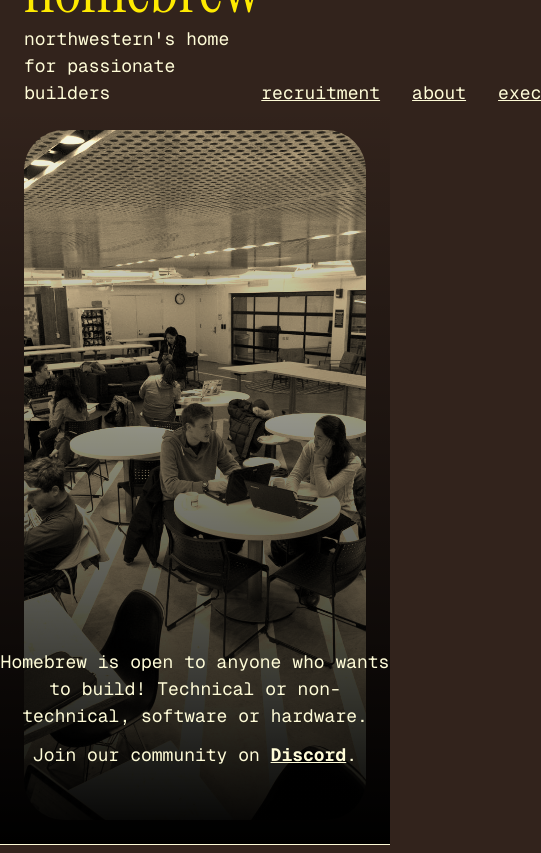
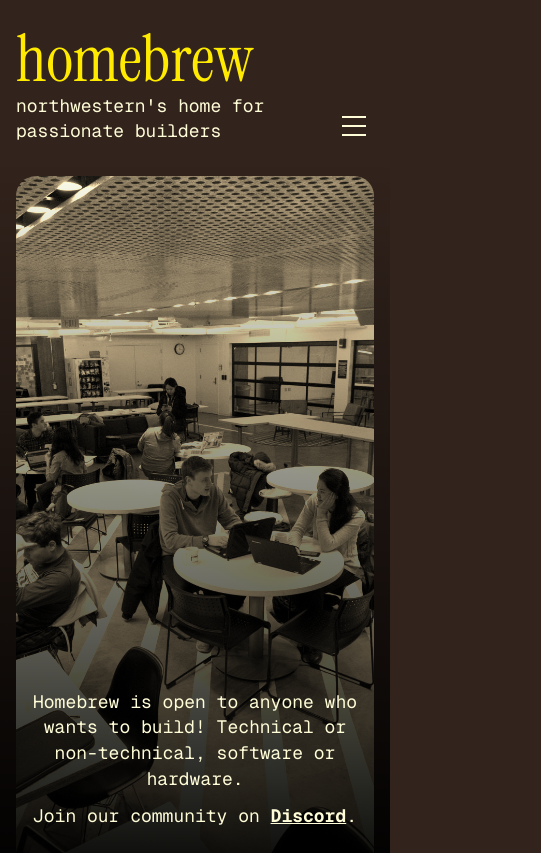
Before and after one commit to homebrew-ai-club/homebrew-website, a Next.js app: page / in a window 390 px wide. Shown: the top 853 px of the page, 541 px wide, since content can reach past the window. Built offline with nearby package versions, Linux system fonts and the light colour scheme.

Commit message:
update mobile view layout

```diff
--- a/src/app/page.tsx
+++ b/src/app/page.tsx
@@ -4,7 +4,7 @@
 export default function Home() {
   return (
     <div className="flex flex-col">
-      <div className="relative h-[87.5vh] w-full overflow-hidden px-6 py-6">
+      <div className="relative h-[87.5vh] w-full overflow-hidden px-4 md:px-6 py-4 md:py-6">
         <div className="absolute inset-0 z-10 bg-gradient-to-t from-black/100 to-transparent" />
         <Image
           src="/images/the_garage_sample_photo.jpg"
@@ -12,13 +12,13 @@
           width={1920}
           height={1080}
           priority
-          className="rounded-[40px] w-full h-full object-cover sepia"
+          className="rounded-[20px] md:rounded-[40px] w-full h-full object-cover sepia"
           sizes="(max-width: 768px) 100vw, (max-width: 1200px) 80vw"
         />
         <div className="absolute inset-0 z-20 flex items-end">
-          <div className="w-full h-[40%] flex flex-col items-center justify-center pt-6">
-            <p className="mb-3 md:max-w-[38vw] text-center">Homebrew is open to anyone who wants to build! Technical or non-technical, software or hardware.</p>
-            <p>Join our community on <Link href="https://discord.gg/VeXD2c9tqW" className="font-bold">Discord</Link>.</p>
+          <div className="w-full h-[40%] flex flex-col items-center justify-center pt-4 md:pt-6 px-4 md:px-0">
+            <p className="mb-3 text-sm md:text-base lg:text-lg text-center max-w-[90vw] md:max-w-[38vw]">Homebrew is open to anyone who wants to build! Technical or non-technical, software or hardware.</p>
+            <p className="text-sm md:text-base">Join our community on <Link href="https://discord.gg/VeXD2c9tqW" className="font-bold">Discord</Link>.</p>
           </div>
         </div>
       </div>
--- a/src/components/Navbar.tsx
+++ b/src/components/Navbar.tsx
@@ -1,35 +1,74 @@
 'use client'
 import Link from 'next/link';
 import { usePathname } from 'next/navigation';
+import { useState } from 'react';
 
 const Navbar = () => {
   const pathname = usePathname();
   const isHomePage = pathname === '/';
+  const [isMenuOpen, setIsMenuOpen] = useState(false);
+
+  const toggleMenu = () => {
+    setIsMenuOpen(!isMenuOpen);
+  };
+
+  const NavLinks = () => (
+    <>
+      <p><Link href="/apply">recruitment</Link></p>
+      <p><Link href="/about">about</Link></p>
+      <p><Link href="/exec">exec</Link></p>
+    </>
+  );
 
   return (
     <nav className="w-full h-fit flex flex-col gap-0">
-      {isHomePage ?
-        <div className="flex flex-row items-end h-[12.5vh] px-6 justify-between">
+      {isHomePage ? (
+        <div className="flex flex-row items-end min-h-[15vh] md:h-[12.5vh] px-4 md:px-6 py-4 md:py-0 justify-between">
           <div className="flex flex-col">
-            <h1 className="mb-[-15px]">homebrew</h1>
-            <p>northwestern's home for passionate builders</p>
+            <h1 className="mb-[-10px] md:mb-[-15px] text-2xl md:text-3xl lg:text-4xl">homebrew</h1>
+            <p className="text-sm md:text-base lg:text-lg whitespace-normal max-w-[80vw] md:max-w-none">northwestern's home for passionate builders</p>
           </div>
-          <div className="flex flex-row gap-8">
-            <p><Link href="/apply">recruitment</Link></p>
-            <p><Link href="/about">about</Link></p>
-            <p><Link href="/exec">exec</Link></p>
+          <div className="hidden md:flex flex-row gap-8">
+            <NavLinks />
           </div>
+          <button
+            className="md:hidden p-2"
+            onClick={toggleMenu}
+            aria-label="Toggle menu"
+          >
+            <div className="w-6 h-5 flex flex-col justify-between">
+              <span className={`w-full h-0.5 bg-current transform transition-all duration-300 ${isMenuOpen ? 'rotate-45 translate-y-2' : ''}`} />
+              <span className={`w-full h-0.5 bg-current transition-all duration-300 ${isMenuOpen ? 'opacity-0' : ''}`} />
+              <span className={`w-full h-0.5 bg-current transform transition-all duration-300 ${isMenuOpen ? '-rotate-45 -translate-y-2' : ''}`} />
+            </div>
+          </button>
         </div>
-        :
-        <div className="flex flex-row justify-between items-center h-[7vh] px-5 pt-0.5">
-          <h3><Link href="/" className="!no-underline">homebrew</Link></h3>
-          <div className="flex flex-row gap-8">
-            <p><Link href="/apply">recruitment</Link></p>
-            <p><Link href="/about">about</Link></p>
-            <p><Link href="/exec">exec</Link></p>
+      ) : (
+        <div className="flex flex-row justify-between items-center min-h-[10vh] md:h-[7vh] px-4 md:px-5 py-4 md:py-0">
+          <h3 className="text-xl md:text-2xl"><Link href="/" className="!no-underline">homebrew</Link></h3>
+          <div className="hidden md:flex flex-row gap-8">
+            <NavLinks />
           </div>
+          <button
+            className="md:hidden p-2"
+            onClick={toggleMenu}
+            aria-label="Toggle menu"
+          >
+            <div className="w-6 h-5 flex flex-col justify-between">
+              <span className={`w-full h-0.5 bg-current transform transition-all duration-300 ${isMenuOpen ? 'rotate-45 translate-y-2' : ''}`} />
+              <span className={`w-full h-0.5 bg-current transition-all duration-300 ${isMenuOpen ? 'opacity-0' : ''}`} />
+              <span className={`w-full h-0.5 bg-current transform transition-all duration-300 ${isMenuOpen ? '-rotate-45 -translate-y-2' : ''}`} />
+            </div>
+          </button>
         </div>
-      }
+      )}
+
+      {/* Mobile menu */}
+      <div className={`md:hidden w-full bg-background transition-all duration-300 ease-in-out ${isMenuOpen ? 'max-h-48 opacity-100' : 'max-h-0 opacity-0 overflow-hidden'}`}>
+        <div className="flex flex-col items-center gap-4 py-4">
+          <NavLinks />
+        </div>
+      </div>
     </nav>
   );
 };
```
